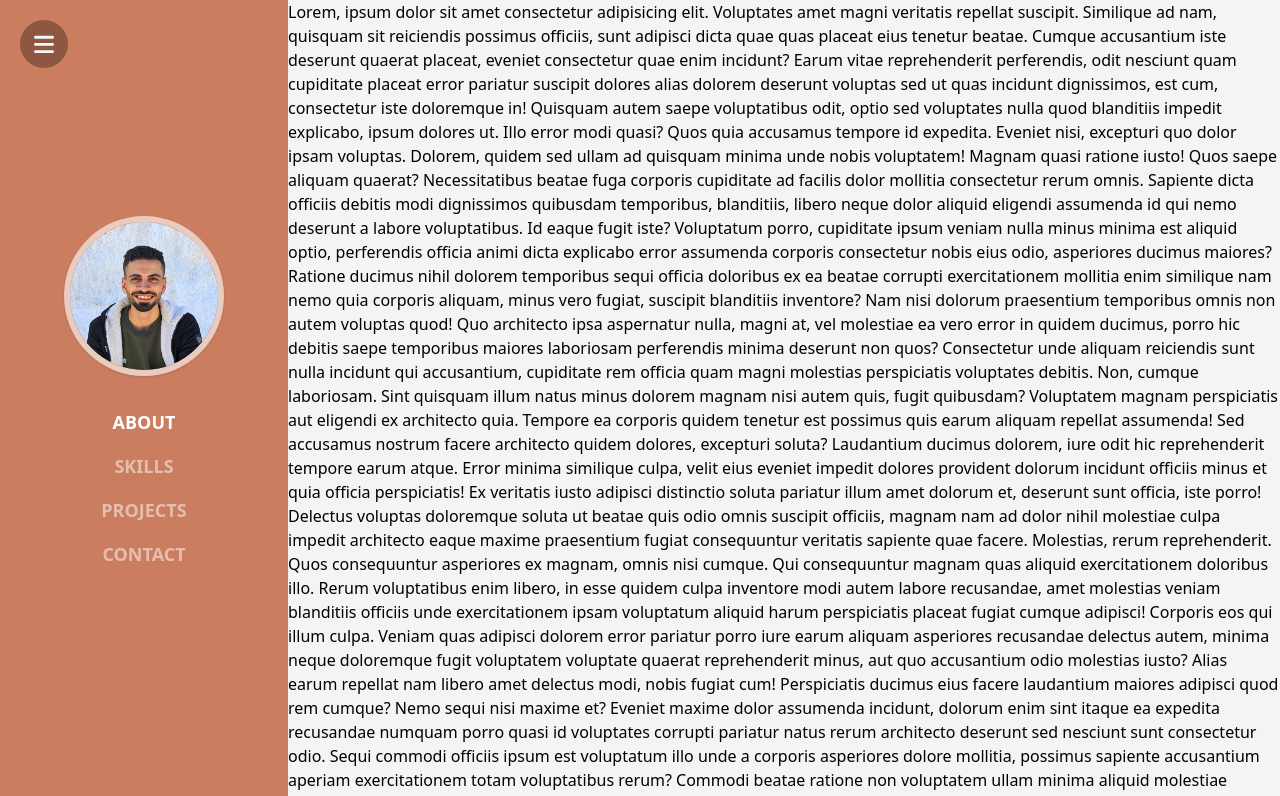
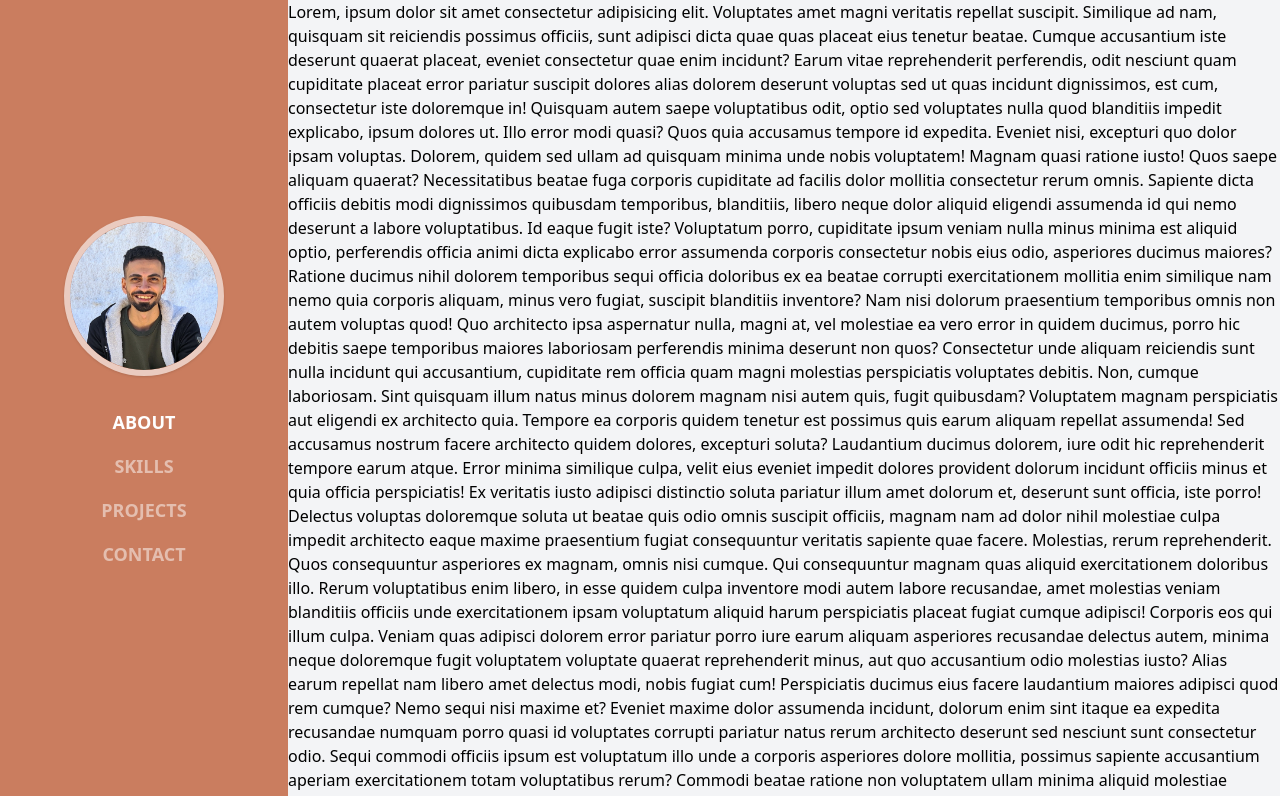
Before and after one commit to AbdelhamidYousef/Portfolio, a React (Vite) app: page / in a window 1280 px wide. Shown: the top 796 px of the page. Built offline with nearby package versions, Linux system fonts and the light colour scheme.

Commit message:
Sidebar Focus

```diff
--- a/src/App.jsx
+++ b/src/App.jsx
@@ -35,9 +35,9 @@ const App = () => {
   return (
     <div className="flex">
       {/* Sidebar Toggle Button */}
-      <div className="fixed left-5 top-5 w-12 h-12 rounded-full bg-black/30 z-10 grid place-content-center">
+      <div className="lg:hidden fixed left-5 top-5 w-12 h-12 rounded-full bg-black/30 z-10 grid place-content-center  focus-within:border-2 focus-within:border-black/60">
         <button
-          className="w-5 h-5 flex items-center"
+          className="w-5 h-5 flex items-center focus:outline-none"
           onClick={() => setIsSidebarOpen(!isSidebarOpen)}
         >
           <svg
@@ -87,7 +87,11 @@ const App = () => {
                   activeSection === link ? "text-white" : "text-white/50"
                 } hover:text-white mb-4 text-lg font-semibold uppercase`}
               >
-                <a href={`#${link}`} onClick={(e) => scrollToSection(e, link)}>
+                <a
+                  href={`#${link}`}
+                  onClick={(e) => scrollToSection(e, link)}
+                  className="focus:outline-none focus:border-b-2 focus:border-current focus:border-spacing-2"
+                >
                   {link}
                 </a>
               </li>
```
